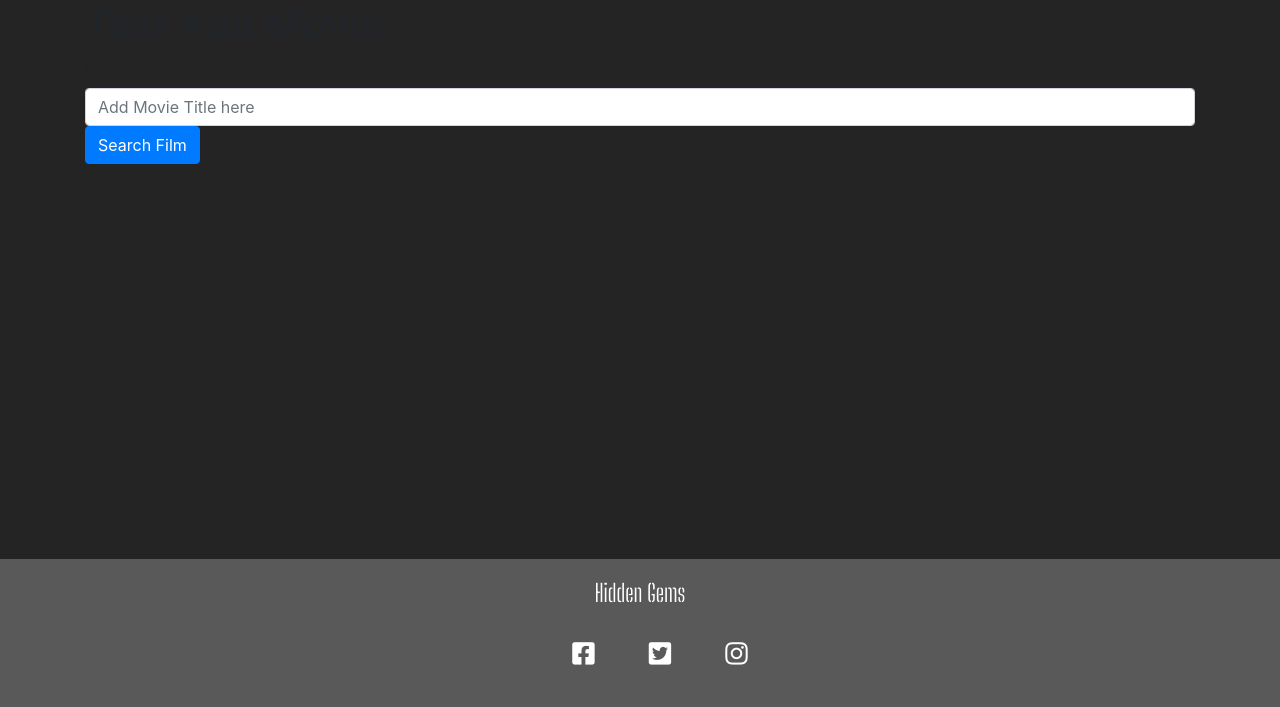
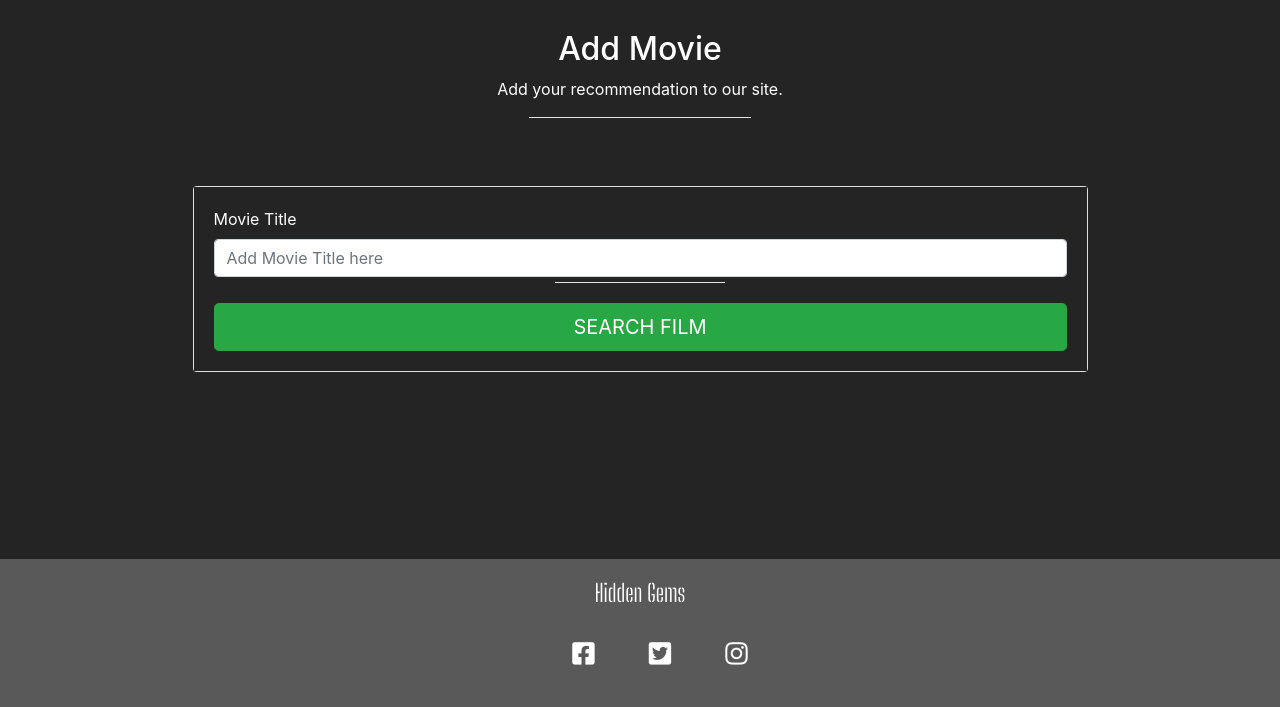
Before and after one commit to Code-Institute-Submissions/HiddenGems, a Flask app: page /add_movie in a window 1280 px wide. Shown: the part 93-800 px from the top of the page. Run offline with Flask 2, Linux system fonts and the light colour scheme; the visitor is signed in with stand-in values (Sample User, id 1); some libraries are stand-ins or nearby versions.

Commit message:
Add new styling to the search.html and add_movie.html pages.

```diff
--- a/static/css/style.css
+++ b/static/css/style.css
@@ -44,7 +44,8 @@
 .thumbnail-image {
   width: 80%;
   height: 90%;
-
+  max-width: 200px;
+  max-height: 350px;
   text-align: center;
 }
 
--- a/templates/add_movie.html
+++ b/templates/add_movie.html
@@ -1,16 +1,39 @@
 {% extends "base.html" %}
 {% block content %}
 
-<h1>Test Add Movie</h1>
+<div class="gems-title-div">
+  <h2 class="gems-title">Add Movie</h2>
+  <p class = "gems-body"> Add your recommendation to our site.</p>
+  <hr class="block-divider block-divider-bottom-margin">
+</div>
 
-<form>
+<!-- <form>
   <div class="form-group">
     <label for="movietitle">Movie Title</label>
     <input type="text" name="movietitle" class="form-control" id="movietitle" placeholder="Add Movie Title here" pattern="[A-Za-z]" title="Please only use letters and numbers." required>
     <button id="searchMovie" type="submit" onclick="getIMDB()" class="btn btn-primary">Search Film</button>
   </div>
 
-</form>
+</form> -->
+
+<div class="container">
+    <div class="row">
+      <div class="col-sm-9 col-md-7 col-lg-10 mx-auto">
+        <div class="card card-signin my-5">
+          <div class="card-body">
+            <form class="form-signin" method="POST" action="{{ url_for('login') }}">
+              <div class="form-label-group">
+                <label for="username" class="gems-body text-center">Movie Title</label>
+                <input type="text" name="movietitle" class="form-control" id="movietitle" placeholder="Add Movie Title here" pattern="[A-Za-z]" title="Please only use letters and numbers." required>
+              </div>
+              <hr class="block-divider block-divider-bottom-margin">
+              <button id="searchMovie" type="submit" onclick="getIMDB()" class="btn btn-lg btn-success btn-block text-uppercase">Search Film</button>
+            </form>
+          </div>
+        </div>
+      </div>
+    </div>
+  </div>
 
 
 
--- a/templates/login.html
+++ b/templates/login.html
@@ -23,7 +23,7 @@
                 <input  id="password" name="password" class="form-control validate" type="password" placeholder="Password" minlength="5" maxlength="15" pattern="^[a-zA-Z0-9]{5,15}$" required>
               </div>
               <hr class="block-divider block-divider-bottom-margin">
-              <button class="btn btn-lg btn-primary btn-block text-uppercase" type="submit">Login</button>
+              <button class="btn btn-lg btn-success btn-block text-uppercase" type="submit">Login</button>
               <hr class="block-divider block-divider-bottom-margin">
               <a class="nav-link text-center" href="{{ url_for('register') }}">No Account? Register Here</a>
             </form>
--- a/templates/register.html
+++ b/templates/register.html
@@ -22,7 +22,7 @@
                 <input  id="password" name="password" class="form-control validate" type="password" placeholder="Password" minlength="5" maxlength="15" pattern="^[a-zA-Z0-9]{5,15}$" required>
               </div>
               <hr class="block-divider block-divider-bottom-margin">
-              <button class="btn btn-lg btn-primary btn-block text-uppercase" type="submit">Register</button>
+              <button class="btn btn-lg btn-success btn-block text-uppercase" type="submit">Register</button>
               <hr class="block-divider block-divider-bottom-margin">
               <a class="nav-link text-center" href="{{ url_for('login') }}">Already have an account? Login Here</a>
             </form>
```
Also changed, not shown: templates/profile.html (+6 -1 lines), templates/search.html (+23 -2 lines).
